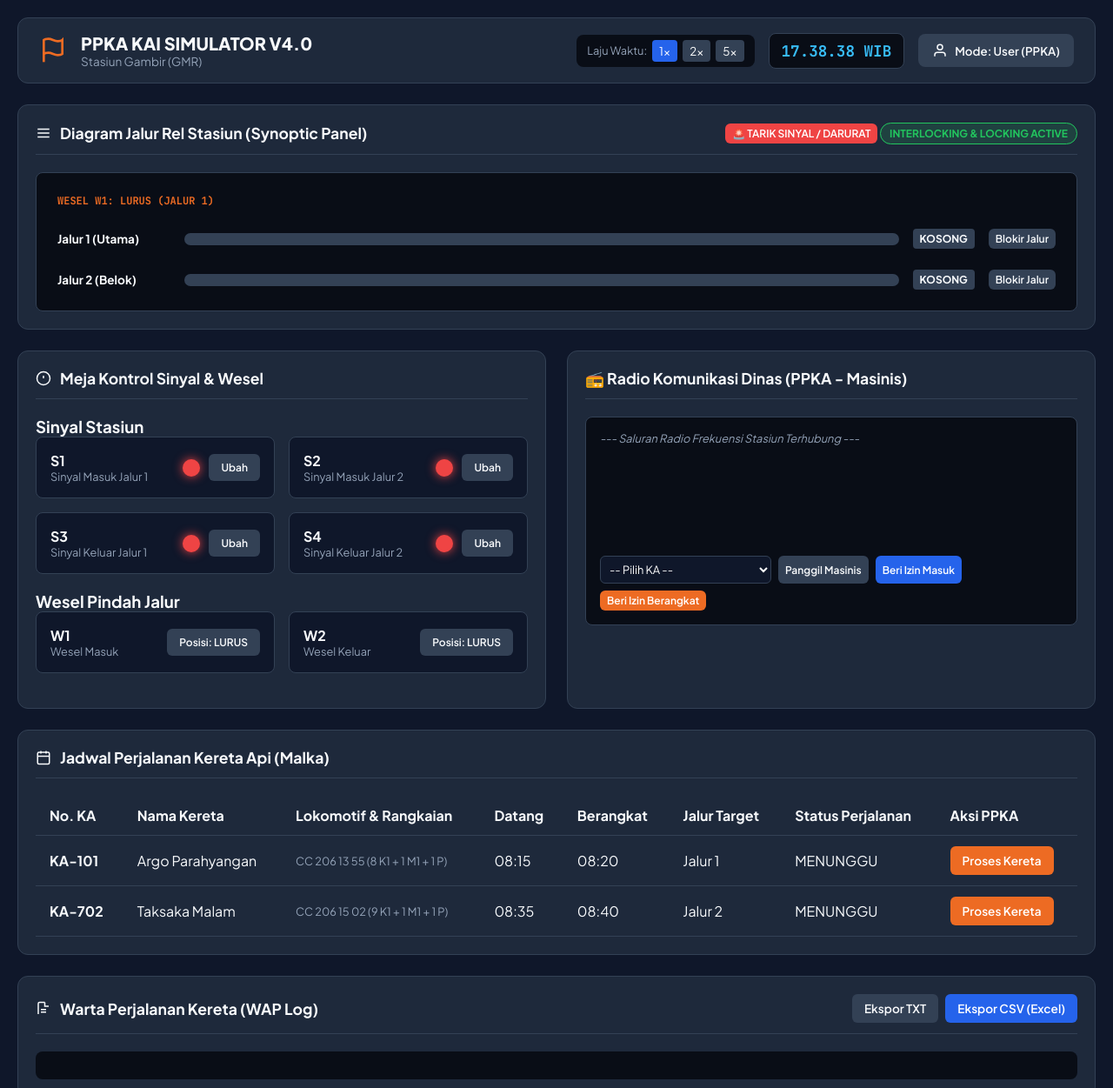
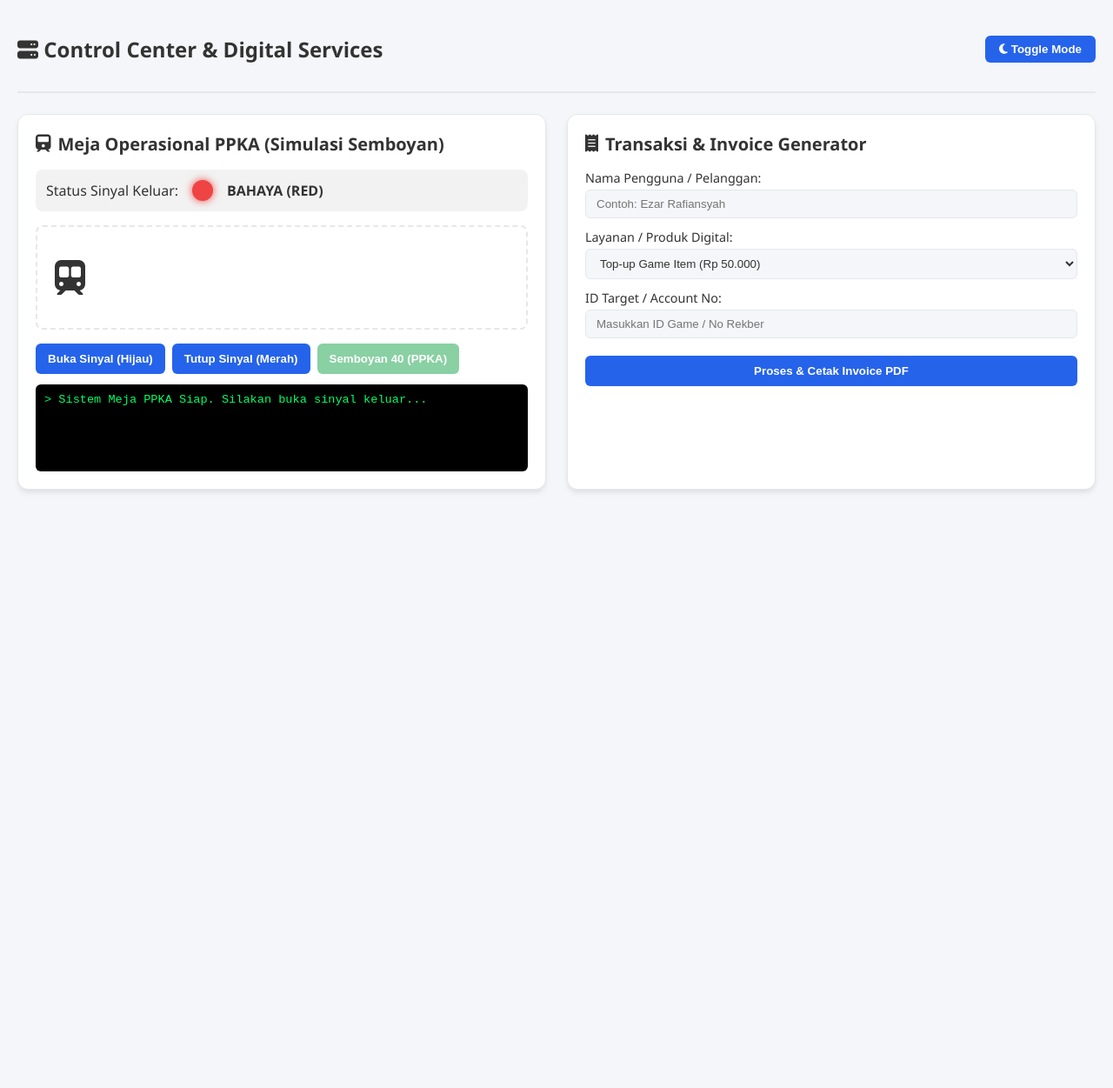
Before and after one commit to Raflyy22/ppka, a plain HTML site: page index.html in a window 1280 px wide. Shown: the top 1251 px of the page at 87% size. After the commit the page ends 800 px from the top, so only its background shows below. Drawn offline with nearby package versions, Linux system fonts and the light colour scheme.

Commit message:
Update index.html

```diff
--- a/index.html
+++ b/index.html
@@ -3,192 +3,271 @@
 <head>
   <meta charset="UTF-8">
   <meta name="viewport" content="width=device-width, initial-scale=1.0">
-  <title>PPKA KAI Simulator - Meja VDU Stasiun (V4.0)</title>
-  <link rel="stylesheet" href="style.css">
-  <link rel="preconnect" href="https://fonts.googleapis.com">
-  <link href="https://fonts.googleapis.com/css2?family=Plus+Jakarta+Sans:wght@400;600;700;800&family=JetBrains+Mono:wght@500;700&display=swap" rel="stylesheet">
+  <title>Dashboard Layanan Digital & Simulasi PPKA</title>
+  <!-- FontAwesome &jspdf for PDF Generation -->
+  <link rel="stylesheet" href="https://cdnjs.cloudflare.com/ajax/libs/font-awesome/6.4.0/css/all.min.css">
+  <script src="https://cdnjs.cloudflare.com/ajax/libs/jspdf/2.5.1/jspdf.umd.min.min.js"></script>
+
+  <style>
+    :root {
+      --bg-color: #f4f6f9;
+      --card-bg: #ffffff;
+      --text-color: #333333;
+      --accent-color: #2563eb;
+      --border-color: #e5e7eb;
+      --success-color: #16a34a;
+      --danger-color: #dc2626;
+      --warning-color: #d97706;
+    }
+
+    [data-theme="dark"] {
+      --bg-color: #0f172a;
+      --card-bg: #1e293b;
+      --text-color: #f8fafc;
+      --accent-color: #3b82f6;
+      --border-color: #334155;
+    }
+
+    * { box-sizing: border-box; transition: background-color 0.3s, color 0.3s; }
+    body { font-family: 'Segoe UI', Tahoma, Geneva, Verdana, sans-serif; background: var(--bg-color); color: var(--text-color); margin: 0; padding: 20px; }
+
+    .header-bar { display: flex; justify-content: space-between; align-items: center; margin-bottom: 24px; padding-bottom: 12px; border-bottom: 2px solid var(--border-color); }
+    .theme-btn { background: var(--accent-color); color: white; border: none; padding: 8px 16px; border-radius: 6px; cursor: pointer; font-weight: bold; }
+
+    .grid-container { display: grid; grid-template-columns: 1fr; gap: 24px; }
+    @media(min-width: 900px) { .grid-container { grid-template-columns: 1fr 1fr; } }
+
+    .card { background: var(--card-bg); border: 1px solid var(--border-color); border-radius: 12px; padding: 20px; box-shadow: 0 4px 6px -1px rgba(0,0,0,0.1); }
+    .card-title { font-size: 1.25rem; font-weight: bold; margin-bottom: 16px; display: flex; align-items: center; gap: 8px; }
+
+    /* PPKA Dashboard Styling */
+    .signal-box { display: flex; gap: 16px; align-items: center; background: rgba(0,0,0,0.05); padding: 12px; border-radius: 8px; margin-bottom: 16px; }
+    .light-indicator { width: 24px; height: 24px; border-radius: 50%; background: #4b5563; }
+    .light-indicator.green { background: #22c55e; box-shadow: 0 0 10px #22c55e; }
+    .light-indicator.red { background: #ef4444; box-shadow: 0 0 10px #ef4444; }
+
+    .visual-stage { height: 120px; border: 2px dashed var(--border-color); border-radius: 8px; display: flex; justify-content: space-between; align-items: center; padding: 0 20px; position: relative; overflow: hidden; margin-bottom: 16px; }
+    .flag-s40 { width: 40px; height: 40px; border-radius: 50%; background: var(--success-color); border: 4px solid white; display: none; align-items: center; justify-content: center; color: white; }
+    .train-sprite { font-size: 2.5rem; transition: transform 3s ease-in-out; }
+
+    .btn-group { display: flex; gap: 8px; flex-wrap: wrap; }
+    .action-btn { background: var(--accent-color); color: white; border: none; padding: 10px 14px; border-radius: 6px; cursor: pointer; font-weight: 600; }
+    .action-btn:disabled { opacity: 0.5; cursor: not-allowed; }
+
+    /* Log Output */
+    .log-box { background: #000; color: #00ff66; font-family: monospace; padding: 10px; border-radius: 6px; height: 100px; overflow-y: auto; font-size: 0.85rem; margin-top: 12px; }
+
+    /* Form & Checkout */
+    .form-group { margin-bottom: 12px; }
+    .form-group label { display: block; margin-bottom: 4px; font-size: 0.9rem; }
+    .form-control { width: 100%; padding: 8px 12px; border: 1px solid var(--border-color); border-radius: 6px; background: var(--bg-color); color: var(--text-color); }
+  </style>
 </head>
 <body>
-  <!-- Topbar Header -->
-  <header class="topbar">
-    <div class="brand">
-      <svg class="icon-logo" viewBox="0 0 24 24" fill="none" stroke="currentColor" stroke-width="2">
-        <path d="M4 15s1-1 4-1 5 2 8 2 4-1 4-1V3s-1 1-4 1-5-2-8-2-4 1-4 1z"></path>
-        <line x1="4" y1="22" x2="4" y2="15"></line>
-      </svg>
-      <div>
-        <h1>PPKA KAI SIMULATOR V4.0</h1>
-        <p id="station-name">Stasiun Operational Desk</p>
-      </div>
-    </div>
-    <div class="header-right">
-      <div class="speed-control">
-        <span>Laju Waktu:</span>
-        <button onclick="setSpeed(1)" class="btn-speed active" id="spd-1">1x</button>
-        <button onclick="setSpeed(2)" class="btn-speed" id="spd-2">2x</button>
-        <button onclick="setSpeed(5)" class="btn-speed" id="spd-5">5x</button>
-      </div>
-      <div id="clock" class="digital-clock">00:00:00 WIB</div>
-      <button id="btn-toggle-role" class="btn-role">
-        <svg viewBox="0 0 24 24" fill="none" stroke="currentColor" stroke-width="2" class="icon"><path d="M20 21v-2a4 4 0 0 0-4-4H8a4 4 0 0 0-4 4v2"></path><circle cx="12" cy="7" r="4"></circle></svg>
-        <span id="role-label">Mode: User (PPKA)</span>
-      </button>
-    </div>
-  </header>
 
-  <main class="dashboard">
-    <!-- Visual Track Diagram (Synoptic Panel V4.0) -->
-    <section class="card panel-diagram">
-      <div class="card-header">
-        <h2>
-          <svg viewBox="0 0 24 24" fill="none" stroke="currentColor" stroke-width="2" class="icon"><path d="M3 12h18M3 6h18M3 18h18"></path></svg>
-          Diagram Jalur Rel Stasiun (Synoptic Panel)
-        </h2>
-        <div>
-          <button onclick="triggerEmergency()" class="btn-danger btn-sm">🚨 TARIK SINYAL / DARURAT</button>
-          <span class="badge live">INTERLOCKING & LOCKING ACTIVE</span>
-        </div>
+  <div class="header-bar">
+    <h2><i class="fa-solid fa-server"></i> Control Center & Digital Services</h2>
+    <button class="theme-btn" onclick="toggleTheme()"><i class="fa-solid fa-moon"></i> Toggle Mode</button>
   </div>
 
-      <div class="track-diagram-canvas">
-        <div class="track-branch-indicator" id="switch-vis-indicator">WESEL W1: LURUS (JALUR 1)</div>
+  <div class="grid-container">
 
-        <div class="track-visual-line" id="vis-track-1">
-          <span class="track-label">Jalur 1 (Utama)</span>
-          <div class="track-status-bar"><div class="train-anim-dot"></div></div>
-          <span class="train-badge" id="badge-track-1">KOSONG</span>
-          <button onclick="toggleTrackBlock(1)" class="btn-sm btn-secondary" id="btn-block-1">Blokir Jalur</button>
+    <!-- MODUL 1: SIMULASI MEJA PPKA (SEMBOYAN VISUAL) -->
+    <div class="card">
+      <div class="card-title"><i class="fa-solid fa-train"></i> Meja Operasional PPKA (Simulasi Semboyan)</div>
+
+      <div class="signal-box">
+        <span>Status Sinyal Keluar:</span>
+        <div id="signalLight" class="light-indicator red"></div>
+        <strong id="signalText">BAHAYA (RED)</strong>
       </div>
 
-        <div class="track-visual-line" id="vis-track-2">
-          <span class="track-label">Jalur 2 (Belok)</span>
-          <div class="track-status-bar"><div class="train-anim-dot"></div></div>
-          <span class="train-badge" id="badge-track-2">KOSONG</span>
-          <button onclick="toggleTrackBlock(2)" class="btn-sm btn-secondary" id="btn-block-2">Blokir Jalur</button>
-        </div>
-      </div>
-    </section>
-
-    <!-- Grid 2 Kolom: Kontrol Sinyal & Radio Callout -->
-    <div class="grid-two-col">
-      <!-- Panel Kontrol Sinyal & Wesel -->
-      <section class="card panel-control">
-        <div class="card-header">
-          <h2>
-            <svg viewBox="0 0 24 24" fill="none" stroke="currentColor" stroke-width="2" class="icon"><circle cx="12" cy="12" r="10"></circle><line x1="12" y1="8" x2="12" y2="12"></line><line x1="12" y1="16" x2="12.01" y2="16"></line></svg>
-            Meja Kontrol Sinyal & Wesel
-          </h2>
+      <div class="visual-stage">
+        <div id="s40Visual" class="flag-s40" title="Semboyan 40"><i class="fa-solid fa-check"></i></div>
+        <div id="trainSprite" class="train-sprite"><i class="fa-solid fa-train-subway"></i></div>
       </div>
 
-        <h3>Sinyal Stasiun</h3>
-        <div class="signals-grid" id="signals-container"></div>
-
-        <h3>Wesel Pindah Jalur</h3>
-        <div class="switches-grid" id="switches-container"></div>
-      </section>
-
-      <!-- Panel Komunikasi Radio PPKA - Masinis -->
-      <section class="card panel-radio">
-        <div class="card-header">
-          <h2>📻 Radio Komunikasi Dinas (PPKA - Masinis)</h2>
-        </div>
-        <div class="radio-box">
-          <div class="radio-logs" id="radio-logs">
-            <p class="radio-msg system">--- Saluran Radio Frekuensi Stasiun Terhubung ---</p>
-          </div>
-          <div class="radio-actions">
-            <select id="radio-select-ka" class="select-ka">
-              <option value="">-- Pilih KA --</option>
-            </select>
-            <button onclick="sendRadioMessage('panggil')" class="btn-secondary btn-sm">Panggil Masinis</button>
-            <button onclick="sendRadioMessage('izin_masuk')" class="btn-primary btn-sm">Beri Izin Masuk</button>
-            <button onclick="sendRadioMessage('izin_berangkat')" class="btn-action btn-sm">Beri Izin Berangkat</button>
-          </div>
-        </div>
-      </section>
+      <div class="btn-group">
+        <button class="action-btn" onclick="setSignal('CLEAR')">Buka Sinyal (Hijau)</button>
+        <button class="action-btn" onclick="setSignal('DANGER')">Tutup Sinyal (Merah)</button>
+        <button id="btnS40" class="action-btn" style="background: var(--success-color);" onclick="triggerSemboyan40()" disabled>Semboyan 40 (PPKA)</button>
       </div>
 
-    <!-- Panel Form Admin Tambah KA (Hidden Default) -->
-    <section class="card panel-admin-form admin-only" style="display: none;">
-      <div class="card-header">
-        <h2>➕ Tambah Jadwal Perjalanan KA Baru</h2>
-      </div>
-      <form id="form-add-schedule" class="form-grid">
-        <input type="text" id="add-id" placeholder="No. KA (Contoh: KA-202)" required>
-        <input type="text" id="add-name" placeholder="Nama Kereta" required>
-        <input type="text" id="add-loco" placeholder="Lokomotif (Contoh: CC 206)" required>
-        <input type="text" id="add-consist" placeholder="Rangkaian (Contoh: 8 K1 + 1 M1)" required>
-        <input type="time" id="add-arr" placeholder="Jam Datang" required>
-        <input type="time" id="add-dep" placeholder="Jam Berangkat" required>
-        <select id="add-track" required>
-          <option value="1">Jalur 1</option>
-          <option value="2">Jalur 2</option>
-        </select>
-        <button type="submit" class="btn-primary">Simpan KA Baru</button>
-      </form>
-    </section>
-
-    <!-- Panel Jadwal & Perjalanan -->
-    <section class="card panel-schedule">
-      <div class="card-header">
-        <h2>
-          <svg viewBox="0 0 24 24" fill="none" stroke="currentColor" stroke-width="2" class="icon"><rect x="3" y="4" width="18" height="18" rx="2" ry="2"></rect><line x1="16" y1="2" x2="16" y2="6"></line><line x1="8" y1="2" x2="8" y2="6"></line><line x1="3" y1="10" x2="21" y2="10"></line></svg>
-          Jadwal Perjalanan Kereta Api (Malka)
-        </h2>
-        <div class="admin-only" style="display: none;">
-          <button id="btn-reset-db" class="btn-danger">Reset DB</button>
-        </div>
+      <div class="log-box" id="ppkaLog">> Sistem Meja PPKA Siap. Silakan buka sinyal keluar...</div>
     </div>
 
-      <div class="table-wrapper">
-        <table class="schedule-table">
-          <thead>
-            <tr>
-              <th>No. KA</th>
-              <th>Nama Kereta</th>
-              <th>Lokomotif & Rangkaian</th>
-              <th>Datang</th>
-              <th>Berangkat</th>
-              <th>Jalur Target</th>
-              <th>Status Perjalanan</th>
-              <th>Aksi PPKA</th>
-            </tr>
-          </thead>
-          <tbody id="schedule-body"></tbody>
-        </table>
+    <!-- MODUL 2: TRANSAKSI & INVOICE PDF GENERATOR -->
+    <div class="card">
+      <div class="card-title"><i class="fa-solid fa-receipt"></i> Transaksi & Invoice Generator</div>
+
+      <form id="orderForm" onsubmit="handleCheckout(event)">
+        <div class="form-group">
+          <label>Nama Pengguna / Pelanggan:</label>
+          <input type="text" id="custName" class="form-control" required placeholder="Contoh: Ezar Rafiansyah">
         </div>
-    </section>
-
-    <!-- Panel Warta Perjalanan / WAP -->
-    <section class="card panel-logs">
-      <div class="card-header">
-        <h2>
-          <svg viewBox="0 0 24 24" fill="none" stroke="currentColor" stroke-width="2" class="icon"><path d="M14 2H6a2 2 0 0 0-2 2v16a2 2 0 0 2 2h12a2 2 0 0 2 2-2V8z"></path><polyline points="14 2 14 8 20 8"></polyline><line x1="16" y1="13" x2="8" y2="13"></line><line x1="16" y1="17" x2="8" y2="17"></line></svg>
-          Warta Perjalanan Kereta (WAP Log)
-        </h2>
-        <div class="export-actions">
-          <button onclick="exportWAPLog('txt')" class="btn-secondary">Ekspor TXT</button>
-          <button onclick="exportWAPLog('csv')" class="btn-primary">Ekspor CSV (Excel)</button>
-          <button id="btn-clear-logs" class="btn-danger admin-only" style="display: none;">Bersihkan WAP</button>
+        <div class="form-group">
+          <label>Layanan / Produk Digital:</label>
+          <select id="itemSelect" class="form-control">
+            <option value="Top-up Game Item - 100 Diamond|50000">Top-up Game Item (Rp 50.000)</option>
+            <option value="Middleman Escrow Service|25000">Jasa Middleman/Escrow (Rp 25.000)</option>
+            <option value="Akses Mod Addon Sim|75000">Lisensi Addon Trainz Sim (Rp 75.000)</option>
+          </select>
         </div>
+        <div class="form-group">
+          <label>ID Target / Account No:</label>
+          <input type="text" id="targetId" class="form-control" required placeholder="Masukkan ID Game / No Rekber">
         </div>
-      <div id="logs-list" class="logs-list"></div>
-    </section>
-  </main>
-
-  <!-- Modal Admin Auth -->
-  <div id="modal-admin" class="modal">
-    <div class="modal-content">
-      <h3>Akses Administrator (Pengawas Stasiun)</h3>
-      <p>Masukkan PIN Administrator untuk beralih mode.</p>
-      <input type="password" id="admin-pin" placeholder="Masukkan PIN (Default: 1234)" autofocus>
-      <div class="modal-actions">
-        <button id="btn-cancel-admin" class="btn-secondary">Batal</button>
-        <button id="btn-submit-admin" class="btn-primary">Verifikasi PIN</button>
-      </div>
-    </div>
+        <button type="submit" class="action-btn" style="width: 100%; margin-top: 8px;">Proses & Cetak Invoice PDF</button>
+      </form>
     </div>
 
-  <script src="app.js"></script>
+  </div>
+
+  <script>
+    /* ========================================================
+       1. TEMA DARK / LIGHT MODE
+       ======================================================== */
+    function toggleTheme() {
+      const currentTheme = document.body.getAttribute('data-theme');
+      const newTheme = currentTheme === 'dark' ? 'light' : 'dark';
+      document.body.setAttribute('data-theme', newTheme);
+    }
+
+    /* ========================================================
+       2. LOGIKA SIMULASI SEMBOYAN MEJA PPKA (40, 41, 35)
+       ======================================================== */
+    const ppkaState = {
+      signalAspect: 'DANGER',
+      s40Active: false,
+      s41Active: false,
+      s35Active: false
+    };
+
+    function appendLog(msg) {
+      const logBox = document.getElementById('ppkaLog');
+      const time = new Date().toLocaleTimeString();
+      logBox.innerHTML += `<br>> [${time}] ${msg}`;
+      logBox.scrollTop = logBox.scrollHeight;
+    }
+
+    function setSignal(aspect) {
+      ppkaState.signalAspect = aspect;
+      const light = document.getElementById('signalLight');
+      const text = document.getElementById('signalText');
+      const btnS40 = document.getElementById('btnS40');
+
+      if (aspect === 'CLEAR') {
+        light.className = 'light-indicator green';
+        text.innerText = 'AMAN (GREEN)';
+        btnS40.disabled = false;
+        appendLog('PPKA mengubah sinyal keluar menjadi AMAN.');
+      } else {
+        light.className = 'light-indicator red';
+        text.innerText = 'BAHAYA (RED)';
+        btnS40.disabled = true;
+        resetDispatch();
+        appendLog('PPKA mengembalikan sinyal keluar ke BAHAYA.');
+      }
+    }
+
+    function triggerSemboyan40() {
+      if (ppkaState.signalAspect !== 'CLEAR') return;
+
+      ppkaState.s40Active = true;
+      document.getElementById('s40Visual').style.display = 'flex';
+      appendLog('Semboyan 40 diangkat oleh PPKA (Papan bundar hijau dipaparkan).');
+
+      // Memicu Semboyan 41 secara otomatis setelah 1.5 detik
+      setTimeout(triggerSemboyan41, 1500);
+    }
+
+    function triggerSemboyan41() {
+      if (!ppkaState.s40Active) return;
+
+      ppkaState.s41Active = true;
+      appendLog('Semboyan 41: Kondektur membunyikan peluit panjang balasan.');
+
+      // Memicu Semboyan 35 dari masinis setelah 1.5 detik
+      setTimeout(triggerSemboyan35, 1500);
+    }
+
+    function triggerSemboyan35() {
+      if (!ppkaState.s41Active) return;
+
+      ppkaState.s35Active = true;
+      appendLog('Semboyan 35: Masinis menjawab suling lokomotif (Booooooft!).');
+
+      // Kereta Berangkat
+      const train = document.getElementById('trainSprite');
+      train.style.transform = 'translateX(250px)';
+      appendLog('Rangkaian Kereta Api resmi berangkat meninggalkan emplasemen.');
+
+      setTimeout(resetDispatch, 4000);
+    }
+
+    function resetDispatch() {
+      ppkaState.s40Active = false;
+      ppkaState.s41Active = false;
+      ppkaState.s35Active = false;
+      document.getElementById('s40Visual').style.display = 'none';
+      const train = document.getElementById('trainSprite');
+      train.style.transform = 'translateX(0px)';
+    }
+
+    /* ========================================================
+       3. TRANSAKSI DIGITAL & GENERATOR INVOICE PDF
+       ======================================================== */
+    function handleCheckout(e) {
+      e.preventDefault();
+
+      const custName = document.getElementById('custName').value;
+      const targetId = document.getElementById('targetId').value;
+      const itemRaw = document.getElementById('itemSelect').value.split('|');
+      const itemName = itemRaw[0];
+      const itemPrice = parseInt(itemRaw[1]);
+
+      const invoiceId = 'INV-' + Math.floor(100000 + Math.random() * 900000);
+      const dateStr = new Date().toLocaleDateString('id-ID');
+
+      // Cetak PDF via jsPDF
+      const { jsPDF } = window.jspdf;
+      const doc = new jsPDF();
+
+      doc.setFont("helvetica", "bold");
+      doc.setFontSize(18);
+      doc.text("NOTA / INVOICE TRANSAKSI DIGITAL", 20, 20);
+
+      doc.setFontSize(10);
+      doc.setFont("helvetica", "normal");
+      doc.text(`No. Invoice : ${invoiceId}`, 20, 30);
+      doc.text(`Tanggal     : ${dateStr}`, 20, 35);
+      doc.text(`Pelanggan   : ${custName}`, 20, 40);
+      doc.text(`Target ID   : ${targetId}`, 20, 45);
+
+      doc.line(20, 50, 190, 50);
+
+      doc.setFont("helvetica", "bold");
+      doc.text("Deskripsi Produk / Layanan", 20, 60);
+      doc.text("Harga", 160, 60);
+
+      doc.setFont("helvetica", "normal");
+      doc.text(itemName, 20, 70);
+      doc.text(`Rp ${itemPrice.toLocaleString('id-ID')}`, 160, 70);
+
+      doc.line(20, 75, 190, 75);
+
+      doc.setFont("helvetica", "bold");
+      doc.text("Total Pembayaran", 20, 85);
+      doc.text(`Rp ${itemPrice.toLocaleString('id-ID')}`, 160, 85);
+
+      doc.setFontSize(9);
+      doc.setFont("helvetica", "italic");
+      doc.text("Terima kasih telah melakukan transaksi di platform layanan kami.", 20, 105);
+
+      // Save PDF
+      doc.save(`${invoiceId}.pdf`);
+      alert(`Transaksi Berhasil! Invoice ${invoiceId} telah diunduh.`);
+    }
+  </script>
 </body>
 </html>
```
Lines whose indentation alone changed are shown as unchanged.
